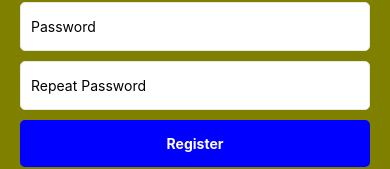
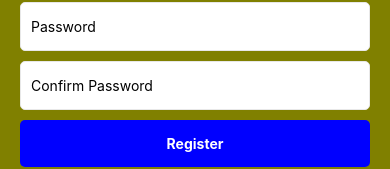
Before and after one commit to JacobStarfish/GotBait, a React Native app: screen /SignUp in a window 390 px wide. Shown: the part 249-418 px from the top of the page. Built offline with nearby package versions, Linux system fonts and the light colour scheme; what aws-amplify would draw is missing.

Commit message:
switch to useState

```diff
--- a/app/screens/SignInScreen/SignInScreen.js
+++ b/app/screens/SignInScreen/SignInScreen.js
@@ -23,8 +23,8 @@ const SignInScreen = () => {
     }
 
     setLoading(true);
-    try{
-      const response = await Auth.signIn(data.Username, data.Password);
+    try {
+      const response = await Auth.signIn(Username, Password);
       console.log(response);
     } catch(e) {
       Alert.alert('Oops', e.message);
--- a/app/screens/SignUpScreen/SignUpScreen.js
+++ b/app/screens/SignUpScreen/SignUpScreen.js
@@ -5,27 +5,27 @@ import CustomButton from 'components/CustomButton';
 import SocialSignInButtons from 'components/SocialSignInButtons';
 import {useNavigation} from '@react-navigation/core';
 import { Auth } from 'aws-amplify';
-import {useForm} from 'react-hook-form';
 
 const EMAIL_REGEX =
   /^[a-zA-Z0-9.!#$%&’*+/=?^_`{|}~-]+@[a-zA-Z0-9-]+(?:\.[a-zA-Z0-9-]+)*$/;
 
 const SignUpScreen = () => {
-
-  const {control, handleSubmit, watch} = useForm();
-  const pwd = watch('password');
+  const [Name, setName] = useState('');
+  const [Username, setUsername] = useState('');
+  const [Email, setEmail] = useState('');
+  const [Password, setPassword] = useState('');
+  const [ConfirmPassword, setConfirmPassword] = useState('');
   const navigation = useNavigation();
 
 
   //Creating new user, protecting against multiple register presses and
   // requiring all information.
   const onRegisterPressed = async data => {
-    const {username, password, email, name} = data;
-    try{
+    try {
       await Auth.signUp({
-        username,
-        password,
-        attributes: {email, name, preferred_username: username}
+        username: Username,
+        password: Password,
+        attributes: {email: Email, name: Name, preferred_username: Username}
       });
 
       navigation.navigate('ConfirmEmail', {username});
@@ -51,7 +51,7 @@ const SignUpScreen = () => {
 
         <CustomInput
           name="name"
-          control={control}
+          setValue={setName}
           placeholder="Name"
           rules={{
             required: 'Name is required',
@@ -68,7 +68,7 @@ const SignUpScreen = () => {
 
         <CustomInput
           name="username"
-          control={control}
+          setValue={setUsername}
           placeholder="Username"
           rules={{
             required: 'Username is required',
@@ -84,7 +84,7 @@ const SignUpScreen = () => {
         />
         <CustomInput
           name="email"
-          control={control}
+          setValue={setEmail}
           placeholder="Email"
           rules={{
             required: 'Email is required',
@@ -93,7 +93,7 @@ const SignUpScreen = () => {
         />
         <CustomInput
           name="password"
-          control={control}
+          setValue={setPassword}
           placeholder="Password"
           secureTextEntry
           rules={{
@@ -105,9 +105,9 @@ const SignUpScreen = () => {
           }}
         />
         <CustomInput
-          name="password-repeat"
-          control={control}
-          placeholder="Repeat Password"
+          name="password-confirm"
+          setValue={setConfirmPassword}
+          placeholder="Confirm Password"
           secureTextEntry
           rules={{
             validate: value => value === pwd || 'Password do not match',
@@ -116,7 +116,7 @@ const SignUpScreen = () => {
 
         <CustomButton
           text="Register"
-          onPress={handleSubmit(onRegisterPressed)}
+          onPress={onRegisterPressed}
         />
 
         <Text>
@@ -132,7 +132,7 @@ const SignUpScreen = () => {
           text="Already have an Account? Sign In"
           onPress={onSignInPressed}
           type="TERTIARY"
-        />
+          />
       </View>
     </ScrollView>
   );
```
